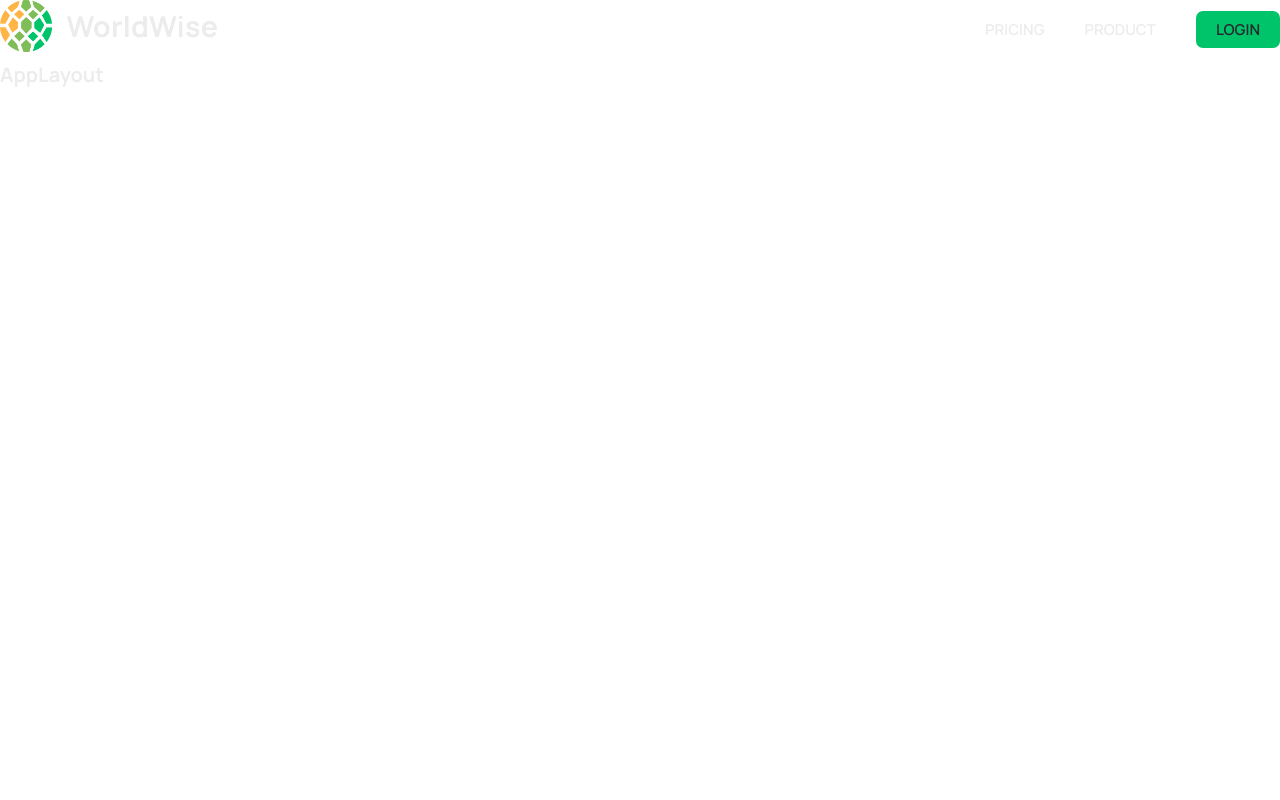
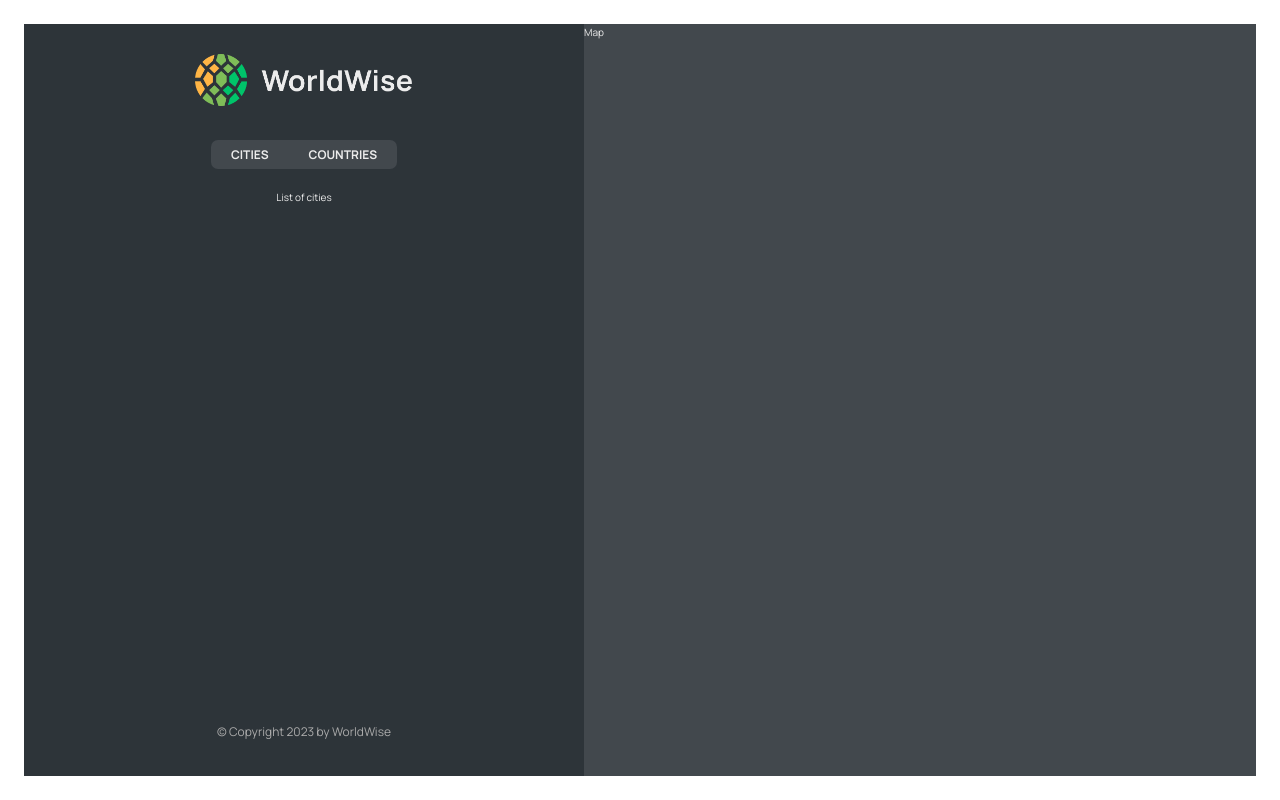
Before and after one commit to ClaudiuSonica/worldwise, a React (Vite) app: page /app in a window 1280 px wide. Built offline with nearby package versions, Linux system fonts and the light colour scheme.

Commit message:
add nested routes for cities and countries

```diff
--- a/src/App.jsx
+++ b/src/App.jsx
@@ -10,11 +10,16 @@ const App = () => {
   return (
     <BrowserRouter>
       <Routes>
-        <Route path="/" element={<Homepage />} />
-        <Route path="app" element={<AppLayout />} />
+        <Route index element={<Homepage />} />
         <Route path="product" element={<Product />} />
         <Route path="pricing" element={<Pricing />} />
         <Route path="login" element={<Login />} />
+        <Route path="app" element={<AppLayout />}>
+          <Route index element={<p>List of cities</p>} />
+          <Route path="cities" element={<p>List of cities</p>} />
+          <Route path="countries" element={<p>List of countries</p>} />
+          <Route path="form" element={<p>Form</p>} />
+        </Route>
         <Route path="*" element={<PageNotFound />} />
       </Routes>
     </BrowserRouter>
--- a/src/components/molecules/appNav/AppNav.scss
+++ b/src/components/molecules/appNav/AppNav.scss
@@ -25,6 +25,6 @@
 }
 
 .app__nav a:hover,
-.app__nav a:active {
+.active {
   background-color: $colorDark0;
 }
--- /dev/null
+++ b/src/components/organisms/map/Map.jsx
@@ -0,0 +1,7 @@
+import "./Map.scss";
+
+const Map = () => {
+  return <div className="mapContainer">Map</div>;
+}
+
+export default Map;
--- /dev/null
+++ b/src/components/organisms/map/Map.scss
@@ -0,0 +1,38 @@
+@import "../../../scss/variables";
+
+.mapContainer {
+  flex: 1;
+  height: 100%;
+  background-color: $colorDark2;
+  position: relative;
+
+  .map {
+    height: 100%;
+  }
+}
+
+.leaflet-popup {
+  .leaflet-popup-content {
+    font-size: 1.5rem;
+    display: flex;
+    align-items: center;
+    gap: 1rem;
+
+    & span:first-child {
+      font-size: 2.5rem;
+      line-height: 1;
+    }
+  }
+
+  .leaflet-popup-content-wrapper {
+    background-color: $colorDark1;
+    color: $colorLight2;
+    border-radius: 5px;
+    padding-right: 0.6rem;
+    border-left: 5px solid $colorBrand2;
+  }
+
+  .leaflet-popup-tip {
+    background-color: $colorDark1;
+  }
+}
--- a/src/components/organisms/sidebar/Sidebar.jsx
+++ b/src/components/organisms/sidebar/Sidebar.jsx
@@ -1,7 +1,8 @@
 import "./Sidebar.scss";
-import Logo from "../atoms/logo/Logo";
-import AppNav from "../molecules/appNav/AppNav";
-import Footer from "../atoms/footer/Footer";
+import Logo from "../../atoms/logo/Logo";
+import AppNav from "../../molecules/appNav/AppNav";
+import Footer from "../../atoms/footer/Footer";
+import { Outlet } from "react-router-dom";
 
 const Sidebar = () => {
   return (
@@ -9,7 +10,7 @@ const Sidebar = () => {
       <Logo />
       <AppNav />
 
-      <p>List of cities</p>
+      <Outlet />
 
       <Footer />
     </div>
--- a/src/components/pages/appLayout/AppLayout.jsx
+++ b/src/components/pages/appLayout/AppLayout.jsx
@@ -1,11 +1,12 @@
 import "./AppLayout.scss";
-import PageNav from "../../molecules/pageNav/PageNav";
+import Sidebar from "../../organisms/sidebar/Sidebar";
+import Map from "../../organisms/map/Map";
 
 const AppLayout = () => {
   return (
-    <div>
-      <PageNav />
-      <h1>AppLayout</h1>
+    <div className="app">
+      <Sidebar />
+      <Map />
     </div>
   );
 }
```
